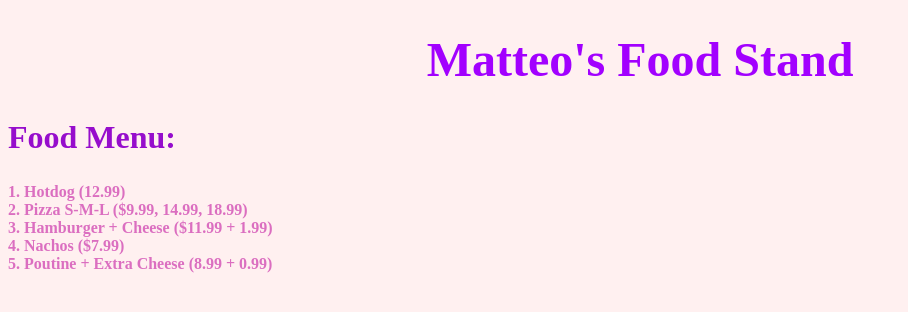
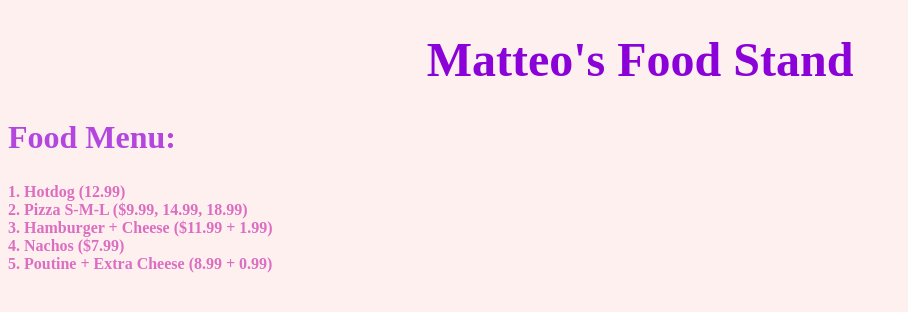
Before and after one commit to MatteoCormier/Website, a plain HTML site: page index.html in a window 1280 px wide. Shown: the whole page, without its empty margins (0-908 px from the left). Drawn offline with Linux system fonts and the light colour scheme.

Commit message:
Changed colours a little bit, changed font from tahoma to arial sans serif.

```diff
--- a/style.css
+++ b/style.css
@@ -5,13 +5,13 @@ body {
 }
 
 h1 {
-  color: rgb(162, 0, 255);
+  color: rgb(138, 2, 216);
   text-align: center;
   font-size: 3em
 }
 
 h2 {
-  color: rgb(150, 13, 204);
+  color: rgb(179, 70, 223);
   font-size: 2em
 }
 
```
